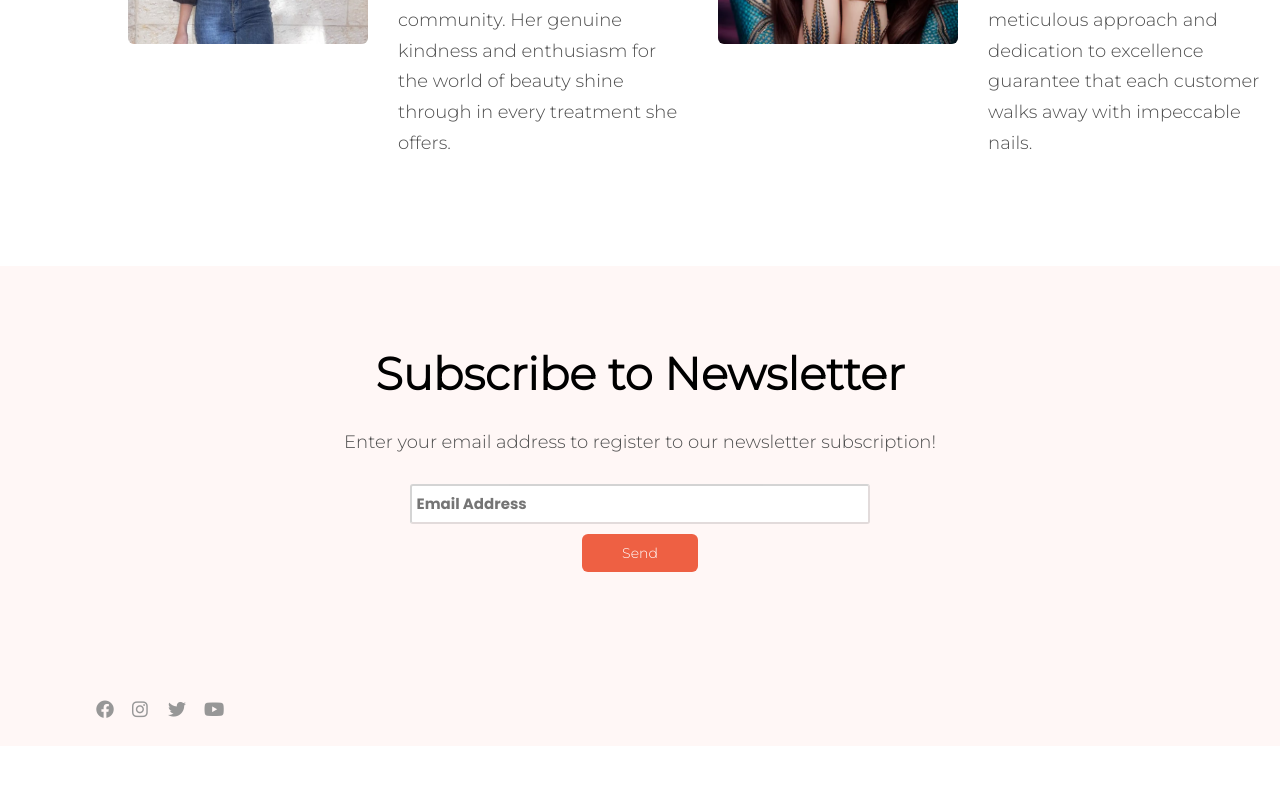
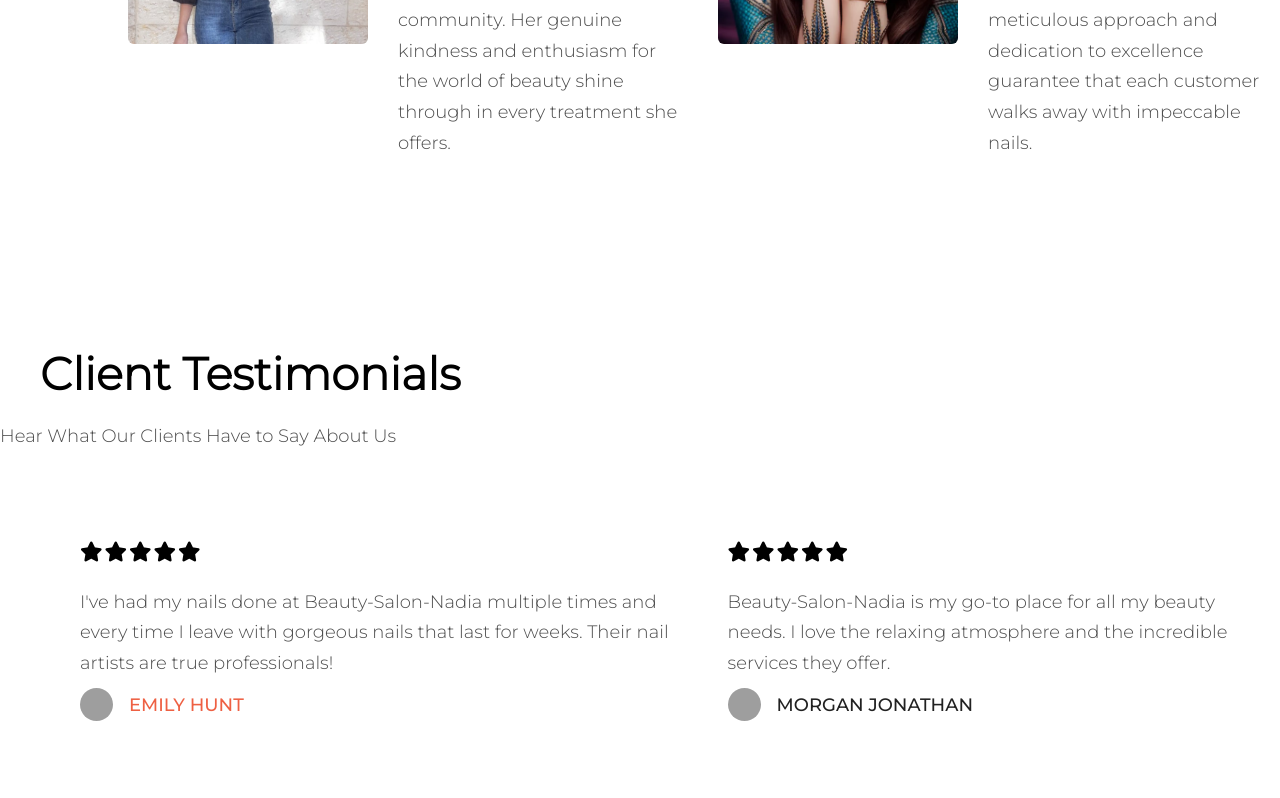
Before and after one commit to nadiahosisy/Beauty-Salon, a React (Vite) app: page /Home in a window 1280 px wide. Shown: the part 3300-4098 px from the top of the page. Before the commit the page ends 4046 px from the top, so only its background shows below. Built offline with nearby package versions, Linux system fonts and the light colour scheme; grey boxes are pictures that could not be loaded.

Commit message:
added Clients component in home page

```diff
--- a/src/components/home-page-component/FeaturesAndBenefits.jsx
+++ b/src/components/home-page-component/FeaturesAndBenefits.jsx
@@ -1,6 +1,7 @@
 import React from "react";
 import CircleDotText from "./CircleDotText";
 import OurTeam from "../services-components/about-component/OurTeam";
+import Clients from "../services-components/Clients";
 
 const FeaturesAndBenefits = () => {
   return (
@@ -57,6 +58,10 @@ const FeaturesAndBenefits = () => {
       <div className="our-team-main-div-home-page">
         <OurTeam isHomePage={true} />
       </div>
+      <Clients
+        h2="Client Testimonials"
+        p="Hear What Our Clients Have to Say About Us"
+      />
     </>
   );
 };
```
